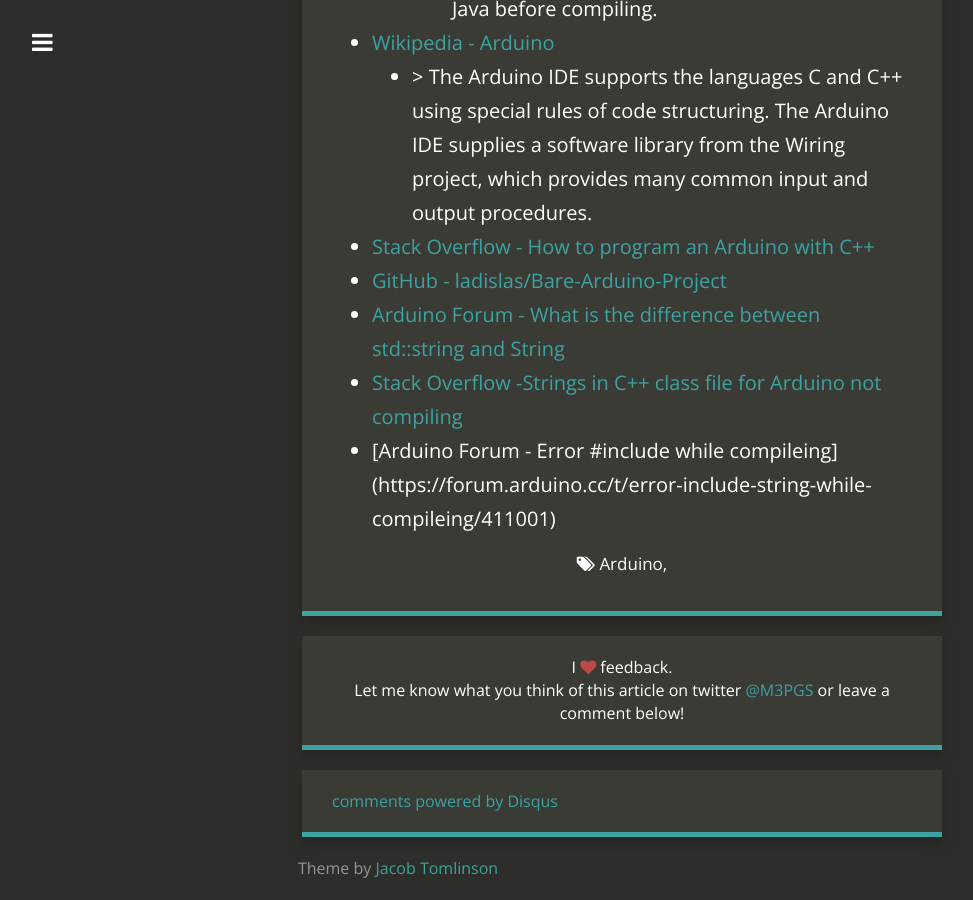
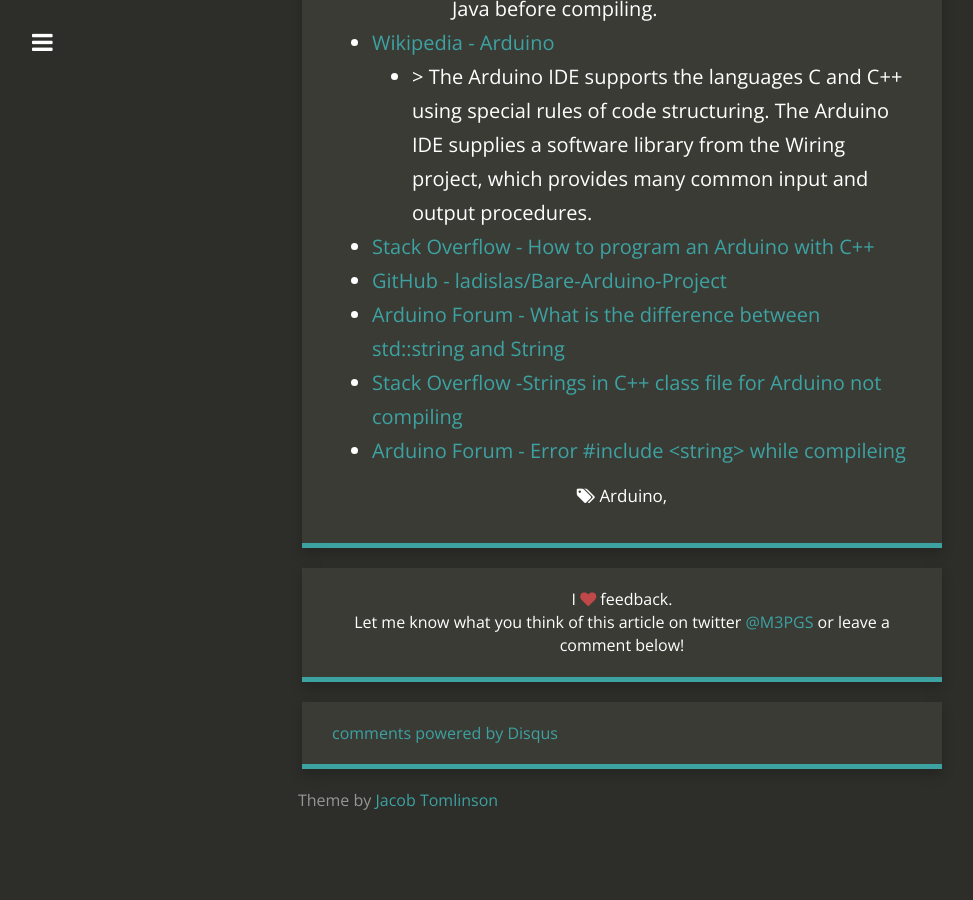
Before and after one commit to 2E0PGS/blog, a Jekyll site: the page built from _posts/2022-03-16-arduino-is-cpp.md, in a window 1280 px wide and 900 px high, scrolled down 4717 px. Shown: the whole window, without its empty margins (18-991 px from the left). Built offline with Jekyll 4.4.1, drawn with Linux system fonts in a browser that asks for light colours; nearby versions of some CDN libraries; comment, search, counter and statistics services are not loaded; after the commit the page ends 5549 px from its top, so only the background shows below that.

Commit message:
Fix link by escaping?

```diff
--- a/_posts/2022-03-16-arduino-is-cpp.md
+++ b/_posts/2022-03-16-arduino-is-cpp.md
@@ -101,4 +101,4 @@
 * [GitHub - ladislas/Bare-Arduino-Project](https://github.com/ladislas/Bare-Arduino-Project)
 * [Arduino Forum - What is the difference between std::string and String](https://forum.arduino.cc/t/what-is-the-difference-between-std-string-and-string/641910)
 * [Stack Overflow -Strings in C++ class file for Arduino not compiling](https://stackoverflow.com/questions/10612385/strings-in-c-class-file-for-arduino-not-compiling)
-* [Arduino Forum - Error #include <string> while compileing](https://forum.arduino.cc/t/error-include-string-while-compileing/411001)
+* [Arduino Forum - Error \#include \<string\> while compileing](https://forum.arduino.cc/t/error-include-string-while-compileing/411001)
```
